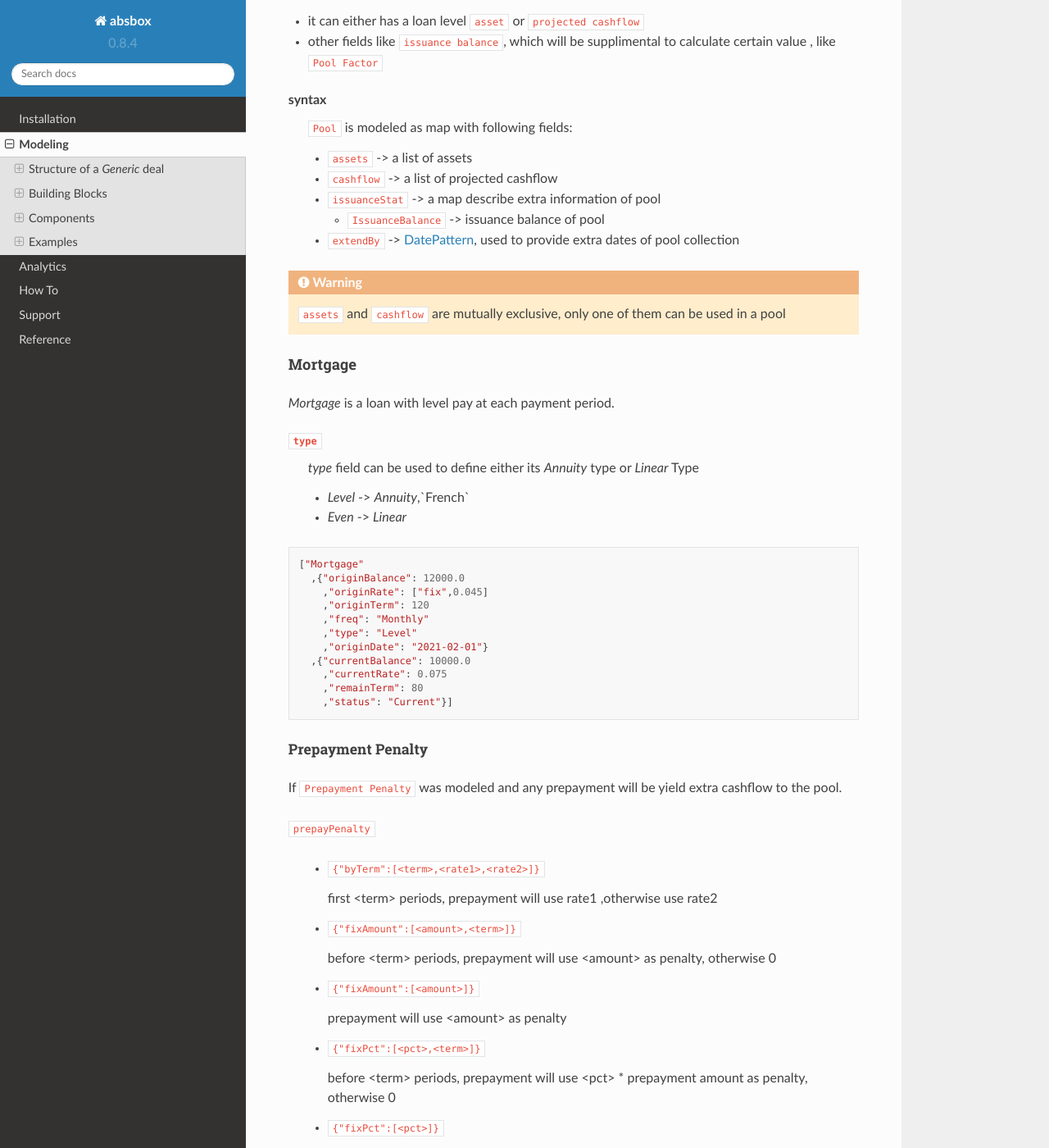
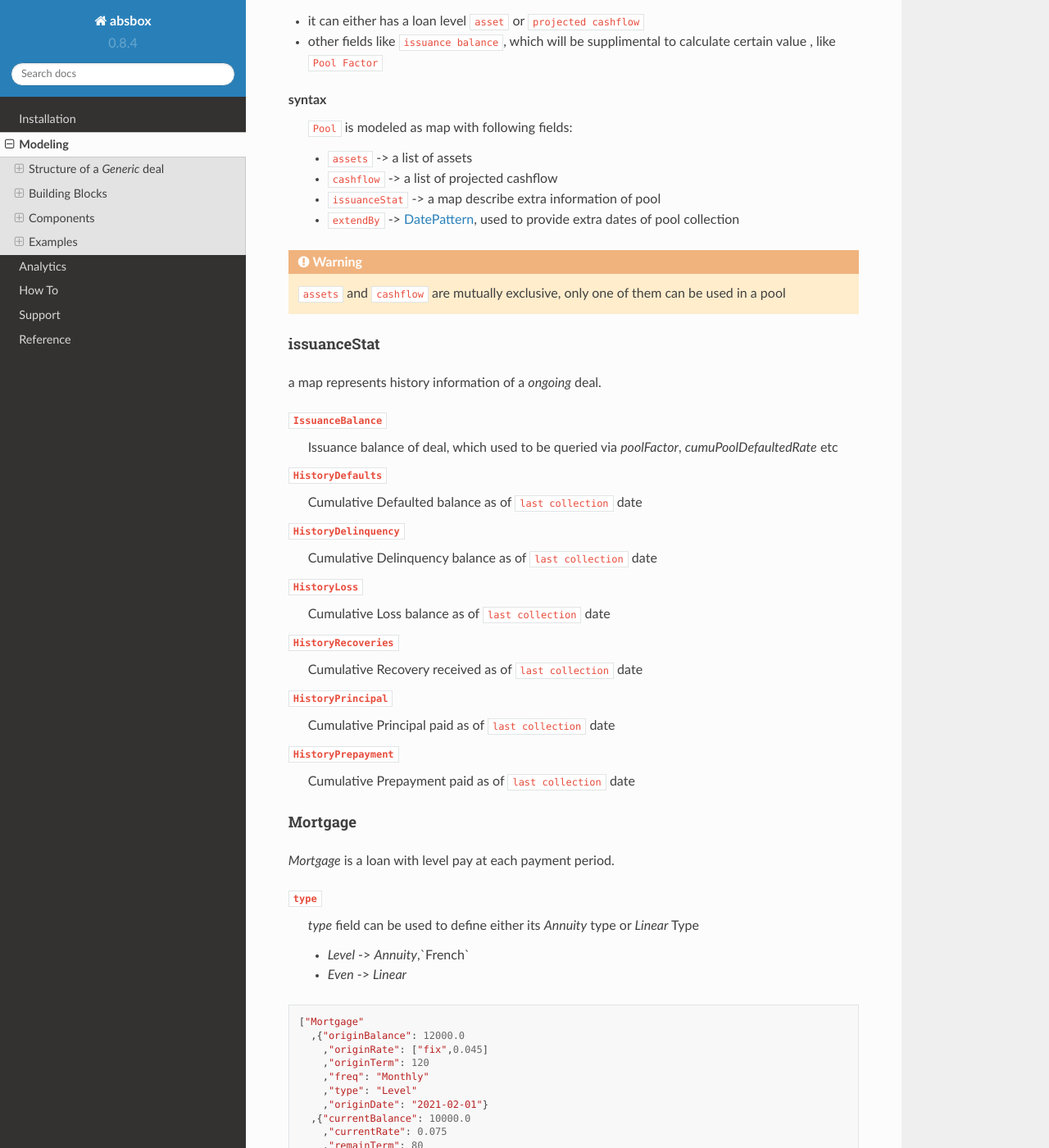
Before and after one commit to yellowbean/absbox-doc, a Sphinx documentation site: the page built from docs/source/modeling.rst, in a window 1280 px wide and 1400 px high, scrolled down 14587 px. Shown: the whole window at 82% size. Built offline with Sphinx 7.4.7 and the Read the Docs theme 2.0.0, drawn with Linux system fonts in a browser that asks for light colours.

Commit message:
add deal stats

```diff
--- a/docs/source/modeling.rst
+++ b/docs/source/modeling.rst
@@ -675,13 +675,32 @@ syntax
   * ``assets`` -> a list of assets
   * ``cashflow`` -> a list of projected cashflow
   * ``issuanceStat`` -> a map describe extra information of pool
-
-    * ``IssuanceBalance`` -> issuance balance of pool
   * ``extendBy`` -> :ref:`DatePattern`, used to provide extra dates of pool collection
 
 .. warning::
 
   ``assets`` and ``cashflow`` are mutually exclusive, only one of them can be used in a pool
+
+issuanceStat
+^^^^^^^^^^^^^^^^
+a map represents history information of a `ongoing` deal.
+
+``IssuanceBalance``
+  Issuance balance of deal, which used to be queried via `poolFactor`, `cumuPoolDefaultedRate` etc
+
+``HistoryDefaults``
+  Cumulative Defaulted balance as of ``last collection`` date
+``HistoryDelinquency``
+  Cumulative Delinquency balance as of ``last collection`` date
+``HistoryLoss``
+  Cumulative Loss balance as of ``last collection`` date
+``HistoryRecoveries``
+  Cumulative Recovery received as of ``last collection`` date
+``HistoryPrincipal``
+  Cumulative Principal paid as of ``last collection`` date
+``HistoryPrepayment``
+  Cumulative Prepayment paid as of ``last collection`` date
+
 
 
 Mortgage
```
